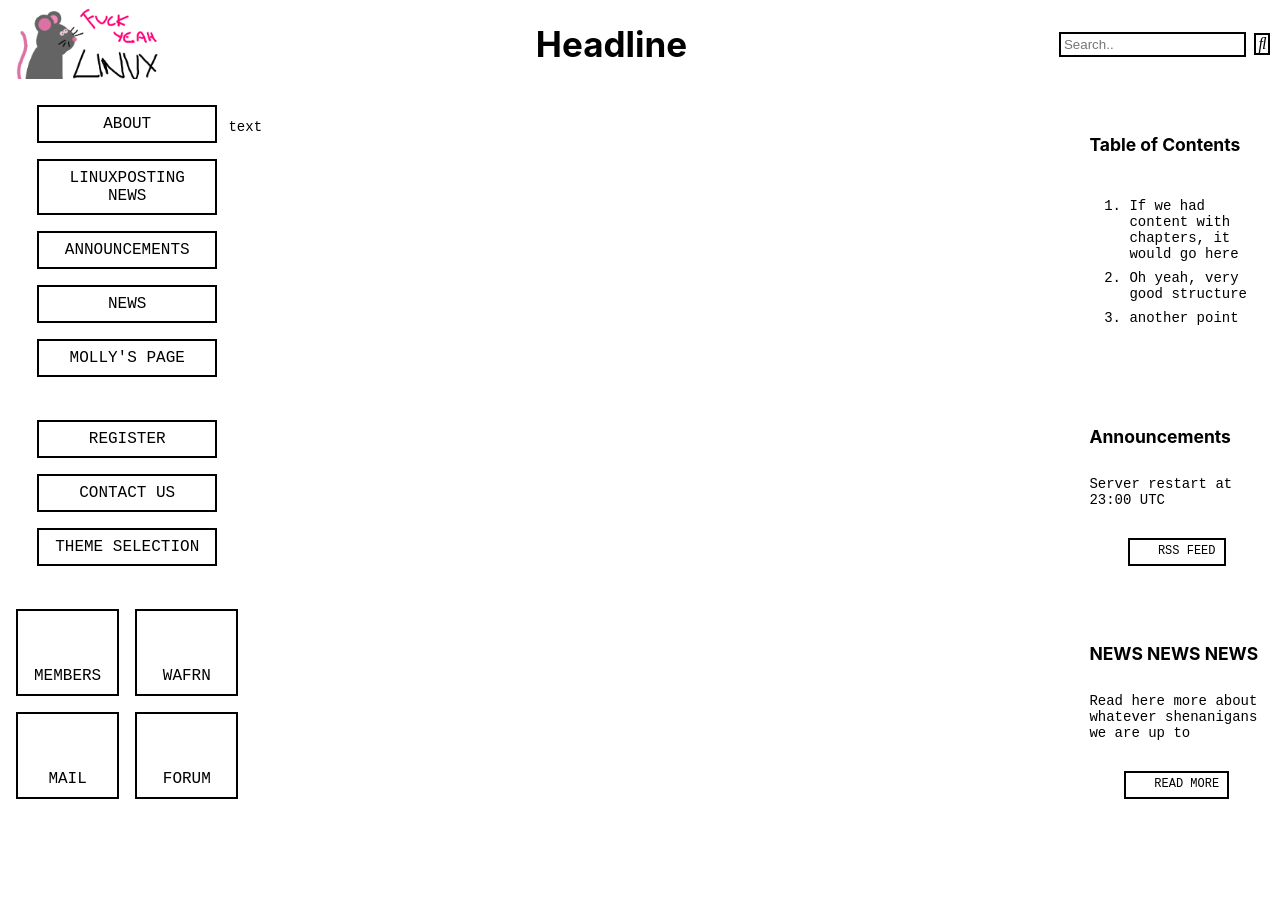
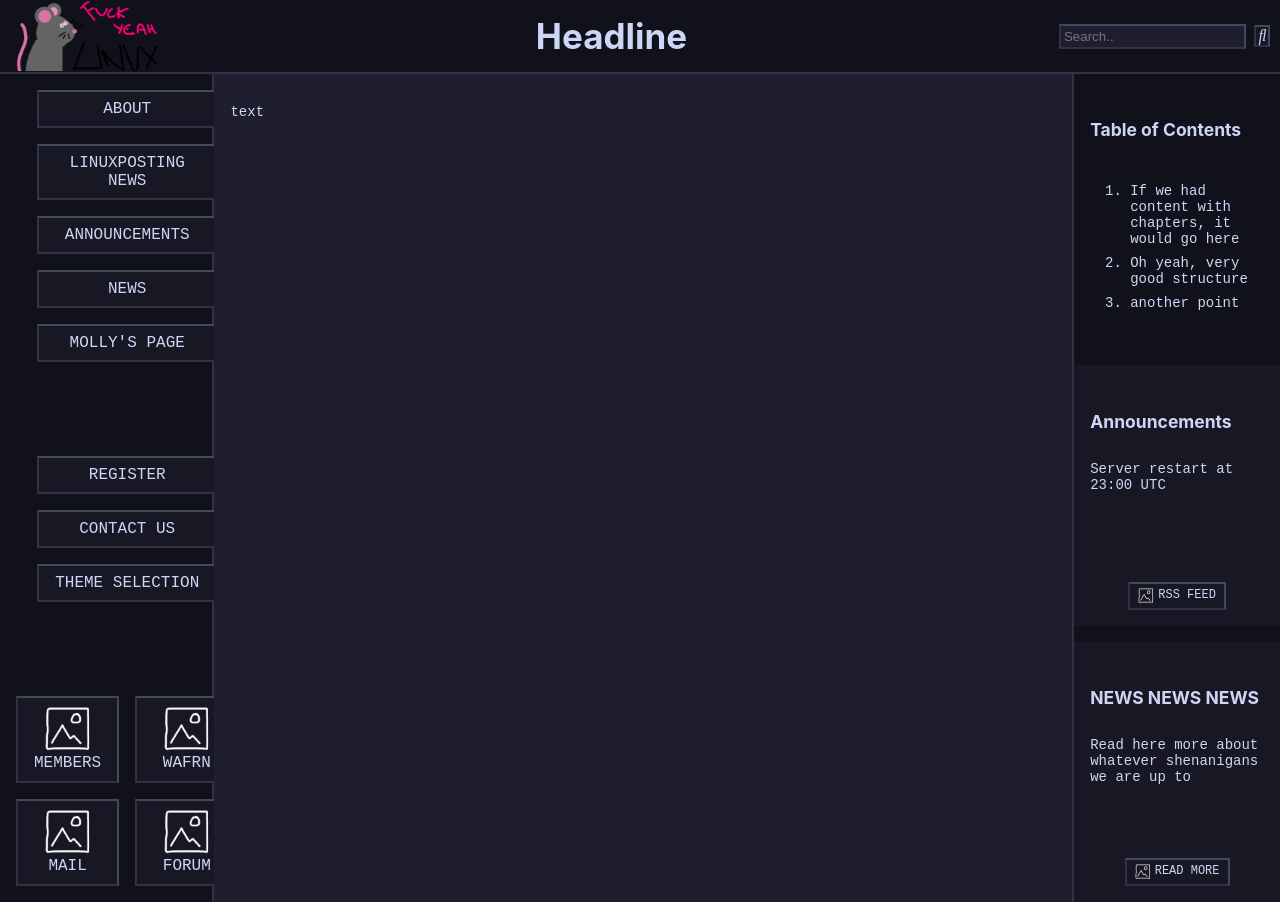
Before and after one commit to linuxpostingxyz/website, a Jekyll site: the page built from website/index.md, in a window 1280 px wide. Built offline with Jekyll 4.4.1, drawn with Linux system fonts in a browser that asks for light colours; some web fonts are replaced.

Commit message:
Update main.css
corrected file path

```diff
--- a/website/assets/css/main.css
+++ b/website/assets/css/main.css
@@ -1,4 +1,4 @@
-@import url(colors.css);
+@import url(../themes/colors.css);
 
 /* basics */
 html, body {
```
